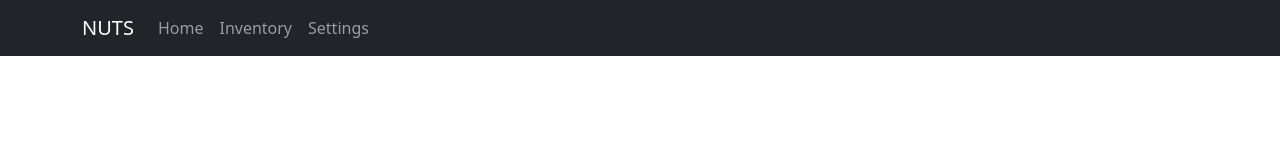
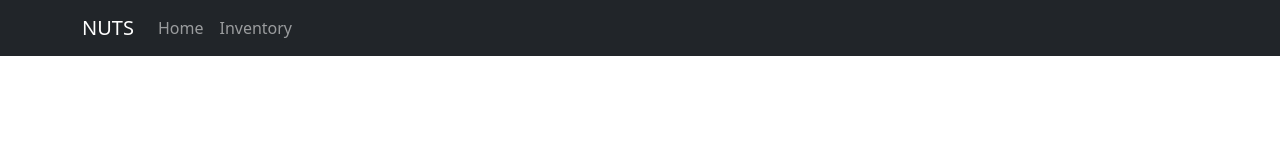
Before and after one commit to Chihui8199/NUTSHarvard, a React (Create React App) app in the folder my-app/: page / in a window 1280 px wide. Shown: the top 160 px of the page. Built offline with nearby package versions, Linux system fonts and the light colour scheme.

Commit message:
Removed settings page

```diff
--- a/my-app/src/App.js
+++ b/my-app/src/App.js
@@ -3,7 +3,6 @@ import { BrowserRouter, Routes, Route } from "react-router-dom";
 import "./App.css";
 import "bootstrap/dist/css/bootstrap.min.css";
 import NavigationBar from "./Components/NavigationBar";
-import SettingsPage from "./Pages/SettingsPage";
 import InventoryPage from "./Pages/InventoryPage";
 import MainPage from "./Pages/MainPage";
 
@@ -16,7 +15,6 @@ const App = () => {
         <div>
           <Routes>
             <Route path="/" element={<MainPage/>} />
-            <Route path="/settings" element={<SettingsPage />} />
             <Route path="/inventory" element={<InventoryPage />} />
           </Routes>
         </div>
--- a/my-app/src/Components/NavigationBar.js
+++ b/my-app/src/Components/NavigationBar.js
@@ -16,9 +16,6 @@ function NavigationBar() {
               <Nav.Link as={Link} to="/inventory">
                 Inventory
               </Nav.Link>
-              <Nav.Link as={Link} to="/settings">
-                Settings
-              </Nav.Link>
             </Nav>
           </Navbar.Collapse>
         </Container>
--- a/my-app/src/Pages/SettingsPage.js
+++ /dev/null
@@ -1,7 +0,0 @@
-import * as React from "react";
-
-const SettingsPage = () => {
-  return <div></div>;
-};
-
-export default SettingsPage;
```
